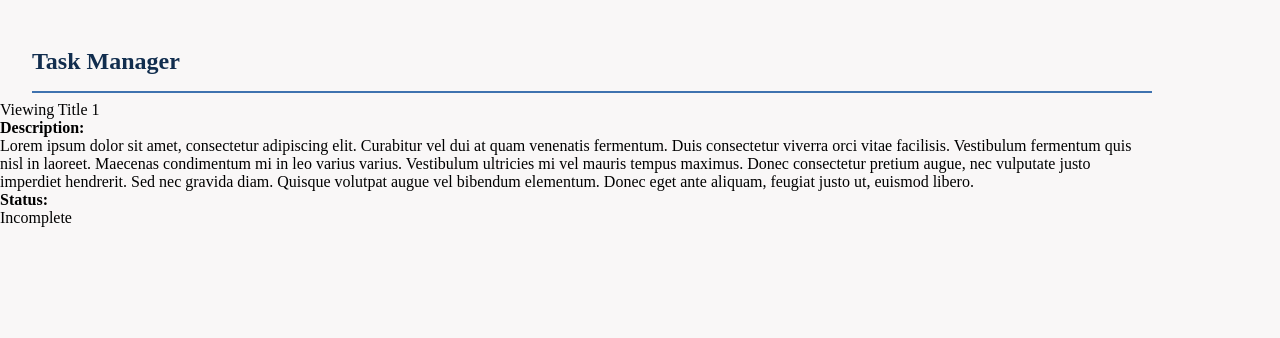
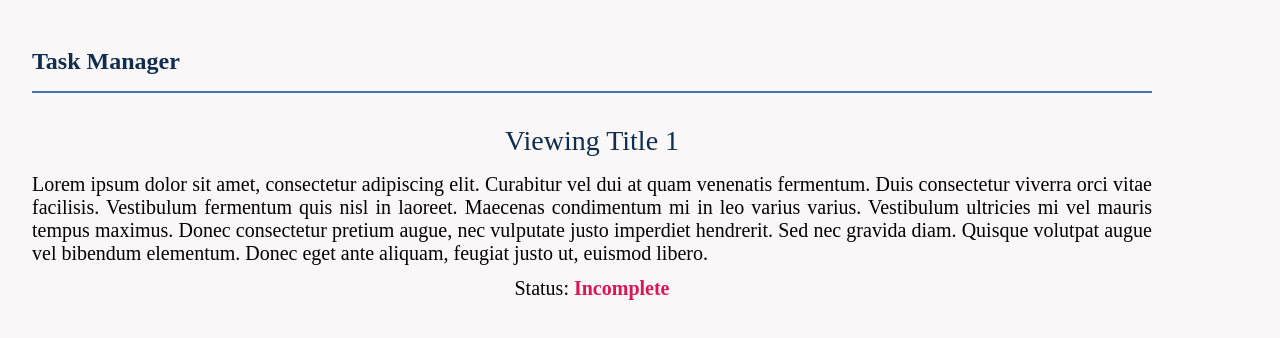
Before and after one commit to sprashanthv-dev/task-manager-prashanth-srinivasan, a React (Vite) app in the folder task-manager/: page / in a window 1280 px wide. Both pictures are taken after a click on the picture 1035 px from the left and 209 px from the top of the page. Shown: the top 338 px of the page. Built offline with nearby package versions, Linux system fonts and the light colour scheme.

Commit message:
feat: Added styles for task-detail page

```diff
--- a/task-manager/src/components/TaskDetail.tsx
+++ b/task-manager/src/components/TaskDetail.tsx
@@ -1,9 +1,11 @@
+import { useState } from "react";
 import { useParams } from "react-router-dom";
+
+import "../styles/TaskDetail.css";
 
 import { get } from "../utils/storage";
 import { TASK_STATUS } from "../utils/utils";
 import { TaskModel } from "../models/TaskModel";
-import { useState } from "react";
 
 const TaskDetail = () => {
   const { id } = useParams();
@@ -23,17 +25,16 @@ const TaskDetail = () => {
           <p className="title">Viewing {taskDetail.title}</p>
           {taskDetail.description && (
             <div className="description">
-              <strong>Description: </strong>
               <p>{taskDetail?.description}</p>
             </div>
           )}
           <div className="status">
-            <strong>Status: </strong>
-            <p>
+            <label>Status: </label>
+            <span className={taskDetail.completed ? "complete" : "incomplete"}>
               {taskDetail.completed
                 ? TASK_STATUS.COMPLETED
                 : TASK_STATUS.INCOMPLETE}
-            </p>
+            </span>
           </div>
         </div>
       )}
--- /dev/null
+++ b/task-manager/src/styles/TaskDetail.css
@@ -0,0 +1,44 @@
+.task-detail-container {
+  display: flex;
+  flex-direction: column;
+  justify-content: center;
+  align-items: center;
+
+  margin: 1rem 0 0.5rem 2rem;
+  padding: 1rem 0;
+}
+
+.task-detail-container {
+  .title {
+    font-size: 1.75rem;
+    color: #112d4e;
+  }
+
+  .description {
+    margin: 1rem 0 0.25rem 0;
+  }
+
+  .description p {
+    text-align: justify;
+    font-size: 1.25rem;
+  }
+
+  .status {
+    margin-top: 0.5rem;
+  }
+
+  .status label,
+  .status span {
+    font-size: 1.25rem;
+  }
+}
+
+.complete {
+  color: #0d7c66;
+  font-weight: 600;
+}
+
+.incomplete {
+  color: #d91656;
+  font-weight: 600;
+}
```
